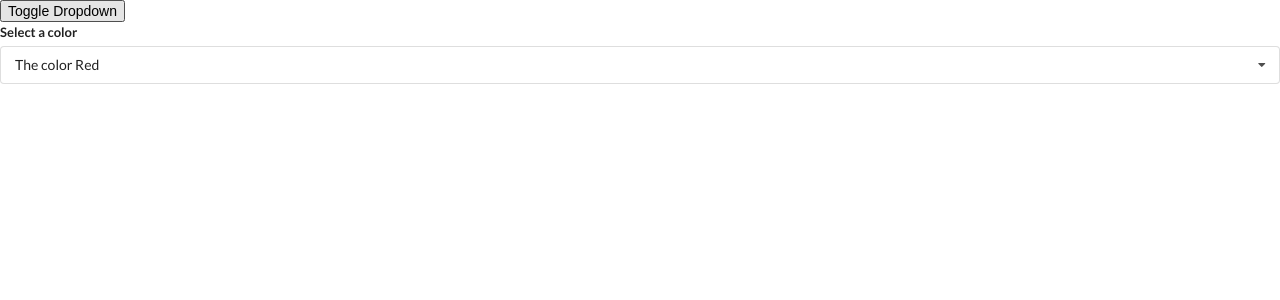
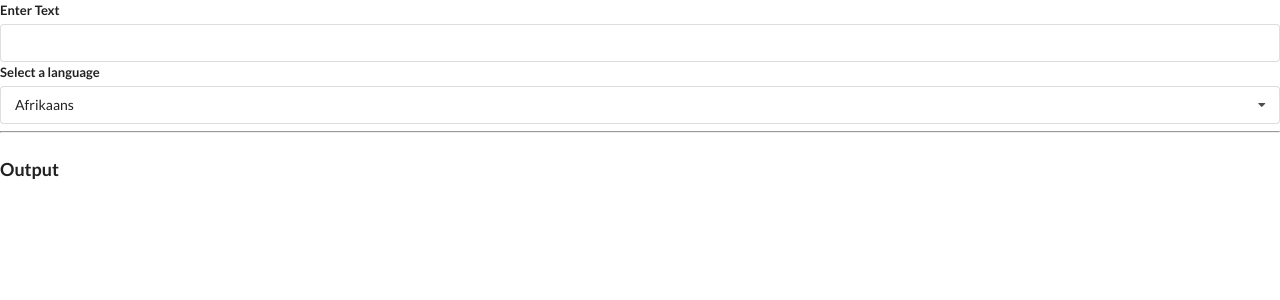
Before and after one commit to jamilemarcele/ModernReactWithReduxCourse, a React (Create React App) app in the folder widgets/: page / in a window 1280 px wide. Shown: the top 300 px of the page. Built offline with nearby package versions, Linux system fonts and the light colour scheme; no server answers.

Commit message:
translate widget done

```diff
--- a/widgets/src/App.js
+++ b/widgets/src/App.js
@@ -2,6 +2,7 @@
 import Accordion from "./components/Accordion";
 import Search from "./components/Search";
 import Dropdown from "./components/Dropdown";
+import Translate from "./components/Translate";
 
 const items = [
     {
@@ -34,18 +35,20 @@
 ];
 
 const App = () => {
-    const [selected, setSelected] = useState(options[0]);
-    const [showDropdown, setShowDropdown] = useState(true);
+    // const [selected, setSelected] = useState(options[0]);
+    // const [showDropdown, setShowDropdown] = useState(true);
 
     return (
         <div>
-            <button onClick={() => setShowDropdown(!showDropdown)}>Toggle Dropdown</button>
-            {showDropdown ?
-                <Dropdown
-                selected={selected}
-                onSelectedChange={setSelected}
-                options={options}
-            /> : null}
+            {/*<button onClick={() => setShowDropdown(!showDropdown)}>Toggle Dropdown</button>*/}
+            {/*{showDropdown ?*/}
+            {/*    <Dropdown*/}
+            {/*    selected={selected}*/}
+            {/*    onSelectedChange={setSelected}*/}
+            {/*    options={options}*/}
+            {/*/> : null}*/}
+            <Translate />
+            {/*<Search />*/}
         </div>
     );
 };
--- /dev/null
+++ b/widgets/src/components/Convert.js
@@ -0,0 +1,43 @@
+import React, { useState, useEffect } from 'react';
+import axios from "axios";
+
+const KEY = process.env.REACT_APP_SECRET_NAME;
+
+const Convert = ({ language, text }) => {
+    const [translated, setTranslated] = useState('');
+    const [debouncedText, setDebouncedText] = useState(text);
+
+    useEffect(() => {
+        const timerId = setTimeout(() => {
+            setDebouncedText(text);
+        }, 500);
+        return () => {
+            clearTimeout(timerId);
+        };
+    }, [text]);
+
+    useEffect(() => {
+        const doTranslation = async () => {
+            const { data } = await axios.post('https://translation.googleapis.com/language/translate/v2', {}, {
+                    params: {
+                        q: debouncedText,
+                        target: language.value,
+                        key: KEY
+                    },
+                }
+            );
+
+            setTranslated(data.data.translations[0].translatedText);
+        };
+
+        doTranslation();
+    }, [language, debouncedText]);
+
+    return (
+        <div>
+            <h1 className="ui header">{translated}</h1>
+        </div>
+    );
+};
+
+export default Convert;
--- a/widgets/src/components/Dropdown.js
+++ b/widgets/src/components/Dropdown.js
@@ -1,6 +1,6 @@
 import React, { useState, useEffect, useRef } from 'react';
 
-const Dropdown = ({ options, selected, onSelectedChange }) => {
+const Dropdown = ({ label, options, selected, onSelectedChange }) => {
     const [open, setOpen] = useState(false);
     const ref = useRef();
 
@@ -41,7 +41,7 @@
     return (
         <div ref={ref} className="ui form">
             <div className="field">
-                <label className="label">Select a color</label>
+                <label className="label">{label}</label>
                 <div
                     onClick={() => setOpen(!open)}
                     className={`ui selection dropdown ${open ? 'visible active' : ''}`}
--- a/widgets/src/components/Search.js
+++ b/widgets/src/components/Search.js
@@ -3,10 +3,21 @@
 
 const Search = () => {
     const [term, setTerm] = useState('programming');
+    const [debouncedTerm, setDebouncedTerm] = useState(term);
     const [results, setResults] = useState([]);
 
     // useEffect second argument: We will always going to see [] or [data] or nothing
     // as the second argument of the 'useEffect'
+    useEffect(() => {
+        const timerId = setTimeout(() => {
+            setDebouncedTerm(term);
+        }, 1000);
+
+        return () => {
+            clearTimeout(timerId);
+        };
+    }, [term]);
+
     useEffect(() => {
         const search = async () => {
             const { data } = await axios.get('https://en.wikipedia.org/w/api.php', {
@@ -15,27 +26,14 @@
                     list: 'search',
                     origin: '*',
                     format: 'json',
-                    srsearch: term,
+                    srsearch: debouncedTerm,
                 }
             });
 
             setResults(data.query.search);
         };
-
-        if (term && !results.length) {
-            search();
-        } else {
-            const timeoutID = setTimeout(() => {
-                if (term) {
-                    search();
-                }
-            }, 1000);
-
-            return () => {
-                clearTimeout(timeoutID);
-            };
-        }
-    }, [term]);
+        search();
+    }, [debouncedTerm]);
 
     const renderedResults = results.map((result) => {
         return (
--- /dev/null
+++ b/widgets/src/components/Translate.js
@@ -0,0 +1,53 @@
+import React, { useState } from 'react';
+import Dropdown from "./Dropdown";
+import Convert from "./Convert";
+
+const options = [
+    {
+        label: 'Afrikaans',
+        value: 'af'
+    },
+    {
+        label: 'Arabic',
+        value: 'ar'
+    },
+    {
+        label: 'Hindi',
+        value: 'hi'
+    },
+    {
+        label: 'Portuguese',
+        value: 'pt'
+    }
+];
+
+const Translate = () => {
+    const [language, setLanguage] = useState(options[0]);
+    const [text, setText] = useState('');
+
+    return (
+        <div>
+            <div className="ui form">
+                <div className="field">
+                    <label>Enter Text</label>
+                    <input
+                        value={text}
+                        onChange={(e) => setText(e.target.value)}
+                    />
+                </div>
+            </div>
+
+            <Dropdown
+                label="Select a language"
+                selected={language}
+                onSelectedChange={setLanguage}
+                options={options}
+            />
+            <hr/>
+            <h3 className="ui header">Output</h3>
+            <Convert text={text} language={language} />
+        </div>
+    );
+};
+
+export default Translate;
```
Also changed, not shown: 2 other files (tests, documents, lock files or other folders).
